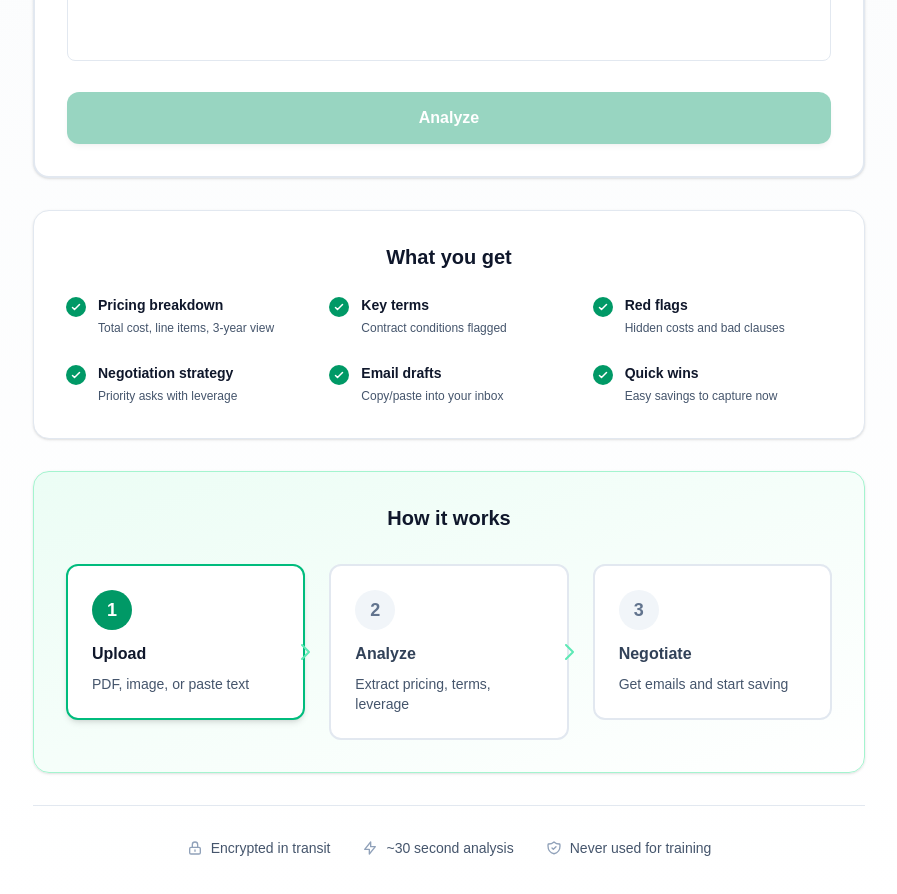
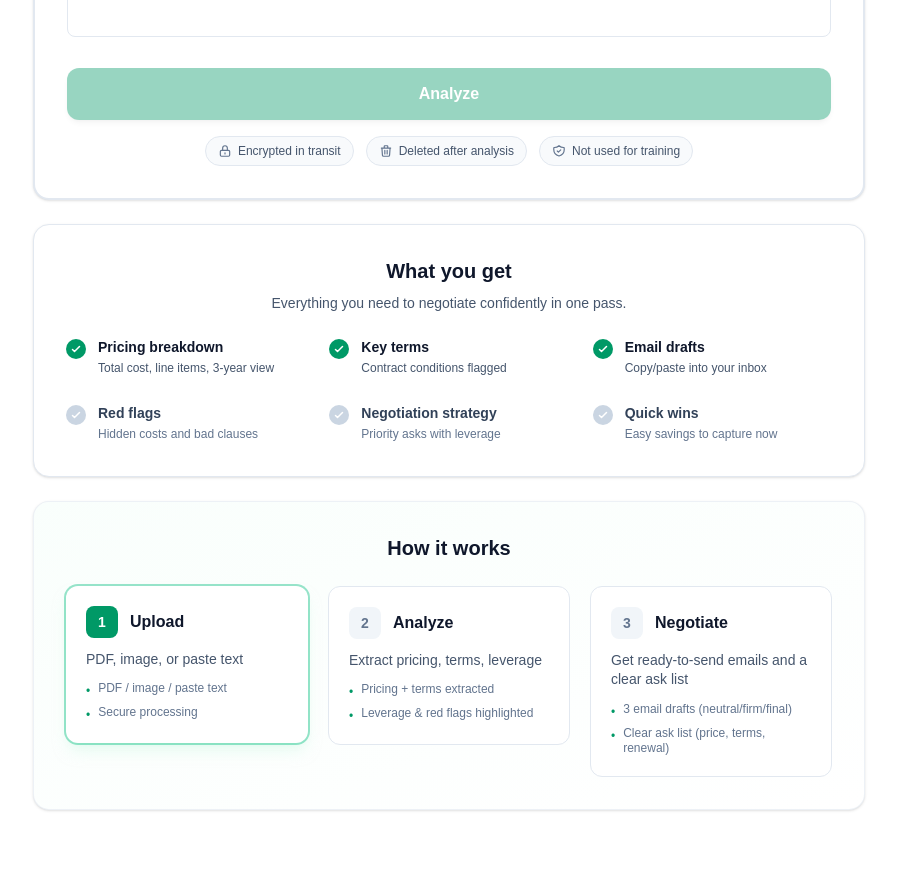
Before and after one commit to Boomchakalala/Dealcheck, a Next.js app: page /try in a window 1280 px wide. Shown: the part 800-1694 px from the top of the page, without its empty margins (191-1088 px from the left). After the commit the page ends 1658 px from the top, so only its background shows below. Built offline with nearby package versions, Linux system fonts and the light colour scheme.

Commit message:
Sandbox autosave

```diff
--- a/src/app/try/page.tsx
+++ b/src/app/try/page.tsx
@@ -93,7 +93,7 @@ export default function TryPage() {
   // If we have output, show results
   if (output) {
     return (
-      <div className="min-h-screen bg-gradient-to-b from-slate-50 to-white">
+      <div className="min-h-screen bg-white">
         {/* Header */}
         <Header variant="public" />
 
@@ -119,12 +119,12 @@ export default function TryPage() {
 
   // Upload interface
   return (
-    <div className="min-h-screen bg-gradient-to-b from-slate-50 to-white">
+    <div className="min-h-screen bg-white">
       {/* Header */}
       <Header variant="public" />
 
-      <main className="max-w-4xl mx-auto px-5 sm:px-8 py-16">
-        <div className="text-center mb-12">
+      <main className="max-w-4xl mx-auto px-5 sm:px-8 py-12">
+        <div className="text-center mb-10">
           <h1 className="text-3xl sm:text-4xl font-bold text-slate-900 mb-3">
             Upload a quote or contract
           </h1>
@@ -134,7 +134,7 @@ export default function TryPage() {
         </div>
 
         {/* Main upload area */}
-        <div className="bg-white rounded-2xl border-2 border-slate-200 shadow-sm p-8 mb-8">
+        <div className="bg-white rounded-2xl border-2 border-slate-200 shadow-sm p-8 mb-6">
           {/* Upload box */}
           <div
             className={`relative border-2 border-dashed rounded-xl p-12 text-center transition-all ${
@@ -246,29 +246,61 @@ export default function TryPage() {
               'Analyze'
             )}
           </button>
+
+          {/* Trust badges - moved here */}
+          <div className="mt-4 flex flex-wrap items-center justify-center gap-3 text-xs text-slate-600">
+            <div className="flex items-center gap-1.5 px-3 py-1.5 bg-slate-50 rounded-full border border-slate-200">
+              <svg className="w-3.5 h-3.5 text-slate-500" fill="none" viewBox="0 0 24 24" stroke="currentColor">
+                <path strokeLinecap="round" strokeLinejoin="round" strokeWidth={2} d="M12 15v2m-6 4h12a2 2 0 002-2v-6a2 2 0 00-2-2H6a2 2 0 00-2 2v6a2 2 0 002 2zm10-10V7a4 4 0 00-8 0v4h8z" />
+              </svg>
+              <span>Encrypted in transit</span>
+            </div>
+            <div className="flex items-center gap-1.5 px-3 py-1.5 bg-slate-50 rounded-full border border-slate-200">
+              <svg className="w-3.5 h-3.5 text-slate-500" fill="none" viewBox="0 0 24 24" stroke="currentColor">
+                <path strokeLinecap="round" strokeLinejoin="round" strokeWidth={2} d="M19 7l-.867 12.142A2 2 0 0116.138 21H7.862a2 2 0 01-1.995-1.858L5 7m5 4v6m4-6v6m1-10V4a1 1 0 00-1-1h-4a1 1 0 00-1 1v3M4 7h16" />
+              </svg>
+              <span>Deleted after analysis</span>
+            </div>
+            <div className="flex items-center gap-1.5 px-3 py-1.5 bg-slate-50 rounded-full border border-slate-200">
+              <svg className="w-3.5 h-3.5 text-slate-500" fill="none" viewBox="0 0 24 24" stroke="currentColor">
+                <path strokeLinecap="round" strokeLinejoin="round" strokeWidth={2} d="M9 12l2 2 4-4m5.618-4.016A11.955 11.955 0 0112 2.944a11.955 11.955 0 01-8.618 3.04A12.02 12.02 0 003 9c0 5.591 3.824 10.29 9 11.622 5.176-1.332 9-6.03 9-11.622 0-1.042-.133-2.052-.382-3.016z" />
+              </svg>
+              <span>Not used for training</span>
+            </div>
+          </div>
         </div>
 
         {/* What you'll get - Full width */}
-        <div className="bg-white rounded-2xl border border-slate-200 shadow-sm p-8 mb-8">
-          <h3 className="text-xl font-bold text-slate-900 mb-6 text-center">What you get</h3>
+        <div className="bg-white rounded-2xl border border-slate-200 shadow-sm p-8 mb-6">
+          <div className="text-center mb-6">
+            <h3 className="text-xl font-bold text-slate-900 mb-2">What you get</h3>
+            <p className="text-sm text-slate-600">Everything you need to negotiate confidently in one pass.</p>
+          </div>
           <div className="grid sm:grid-cols-2 lg:grid-cols-3 gap-6">
+            {/* Primary outcomes - emphasized */}
             {[
-              { title: 'Pricing breakdown', desc: 'Total cost, line items, 3-year view' },
-              { title: 'Key terms', desc: 'Contract conditions flagged' },
-              { title: 'Red flags', desc: 'Hidden costs and bad clauses' },
-              { title: 'Negotiation strategy', desc: 'Priority asks with leverage' },
-              { title: 'Email drafts', desc: 'Copy/paste into your inbox' },
-              { title: 'Quick wins', desc: 'Easy savings to capture now' },
+              { title: 'Pricing breakdown', desc: 'Total cost, line items, 3-year view', primary: true },
+              { title: 'Key terms', desc: 'Contract conditions flagged', primary: true },
+              { title: 'Email drafts', desc: 'Copy/paste into your inbox', primary: true },
+              { title: 'Red flags', desc: 'Hidden costs and bad clauses', primary: false },
+              { title: 'Negotiation strategy', desc: 'Priority asks with leverage', primary: false },
+              { title: 'Quick wins', desc: 'Easy savings to capture now', primary: false },
             ].map((item, i) => (
               <div key={i} className="flex items-start gap-3">
-                <div className="w-5 h-5 rounded-full bg-emerald-600 flex items-center justify-center flex-shrink-0 mt-0.5">
+                <div className={`w-5 h-5 rounded-full flex items-center justify-center flex-shrink-0 mt-0.5 ${
+                  item.primary ? 'bg-emerald-600' : 'bg-slate-300'
+                }`}>
                   <svg className="w-3 h-3 text-white" fill="none" viewBox="0 0 24 24" stroke="currentColor">
                     <path strokeLinecap="round" strokeLinejoin="round" strokeWidth={3} d="M5 13l4 4L19 7" />
                   </svg>
                 </div>
                 <div>
-                  <h4 className="text-sm font-semibold text-slate-900 mb-1">{item.title}</h4>
-                  <p className="text-xs text-slate-600 leading-relaxed">{item.desc}</p>
+                  <h4 className={`text-sm font-semibold mb-0.5 ${
+                    item.primary ? 'text-slate-900' : 'text-slate-700'
+                  }`}>{item.title}</h4>
+                  <p className={`text-xs leading-relaxed ${
+                    item.primary ? 'text-slate-600' : 'text-slate-500'
+                  }`}>{item.desc}</p>
                 </div>
               </div>
             ))}
@@ -276,63 +308,67 @@ export default function TryPage() {
         </div>
 
         {/* How it works - Horizontal stepper */}
-        <div className="bg-gradient-to-br from-emerald-50 to-white rounded-2xl border border-emerald-200 shadow-sm p-8 mb-8">
-          <h3 className="text-xl font-bold text-slate-900 mb-8 text-center">How it works</h3>
-          <div className="grid grid-cols-1 md:grid-cols-3 gap-6">
+        <div className="bg-white rounded-2xl border border-slate-200/60 shadow-sm p-8 relative overflow-hidden">
+          {/* Subtle green wash */}
+          <div className="absolute inset-0 bg-gradient-to-br from-emerald-50/30 to-transparent pointer-events-none" />
+
+          <div className="relative">
+            <h3 className="text-xl font-bold text-slate-900 mb-6 text-center">How it works</h3>
+            <div className="grid grid-cols-1 md:grid-cols-3 gap-5">
               {[
-              { num: 1, label: 'Upload', desc: 'PDF, image, or paste text', active: step === 1 },
-              { num: 2, label: 'Analyze', desc: 'Extract pricing, terms, leverage', active: step === 2 },
-              { num: 3, label: 'Negotiate', desc: 'Get emails and start saving', active: step === 3 },
-            ].map((s, idx) => (
-              <div key={s.num} className="relative">
-                <div className={`bg-white rounded-xl border-2 p-6 transition-all ${
+                {
+                  num: 1,
+                  label: 'Upload',
+                  desc: 'PDF, image, or paste text',
+                  bullets: ['PDF / image / paste text', 'Secure processing'],
+                  active: step === 1
+                },
+                {
+                  num: 2,
+                  label: 'Analyze',
+                  desc: 'Extract pricing, terms, leverage',
+                  bullets: ['Pricing + terms extracted', 'Leverage & red flags highlighted'],
+                  active: step === 2
+                },
+                {
+                  num: 3,
+                  label: 'Negotiate',
+                  desc: 'Get ready-to-send emails and a clear ask list',
+                  bullets: ['3 email drafts (neutral/firm/final)', 'Clear ask list (price, terms, renewal)'],
+                  active: step === 3
+                },
+              ].map((s) => (
+                <div key={s.num}>
+                  <div className={`bg-white rounded-xl p-5 transition-all ${
                     s.active
-                    ? 'border-emerald-500 shadow-md'
-                    : 'border-slate-200'
+                      ? 'ring-2 ring-emerald-500/40 shadow-lg shadow-emerald-100/50'
+                      : 'border border-slate-200 hover:border-slate-300'
                   }`}>
-                  <div className={`w-10 h-10 rounded-full flex items-center justify-center text-lg font-bold mb-3 ${
+                    <div className="flex items-center gap-3 mb-3">
+                      <div className={`w-8 h-8 rounded-lg flex items-center justify-center text-sm font-bold ${
                         s.active
                           ? 'bg-emerald-600 text-white'
                           : 'bg-slate-100 text-slate-500'
                       }`}>
                         {s.num}
                       </div>
-                  <h4 className={`text-base font-semibold mb-2 ${s.active ? 'text-slate-900' : 'text-slate-700'}`}>
+                      <h4 className="text-base font-semibold text-slate-900">
                         {s.label}
                       </h4>
-                  <p className="text-sm text-slate-600">{s.desc}</p>
                     </div>
-                {idx < 2 && (
-                  <div className="hidden md:block absolute top-1/2 -right-3 transform -translate-y-1/2 z-10">
-                    <svg className="w-6 h-6 text-emerald-300" fill="none" viewBox="0 0 24 24" stroke="currentColor">
-                      <path strokeLinecap="round" strokeLinejoin="round" strokeWidth={2} d="M9 5l7 7-7 7" />
-                    </svg>
+                    <p className="text-sm text-slate-600 leading-snug mb-3">{s.desc}</p>
+                    <ul className="space-y-1.5">
+                      {s.bullets.map((bullet, i) => (
+                        <li key={i} className="flex items-start gap-2 text-xs text-slate-500">
+                          <span className="text-emerald-600 mt-0.5">•</span>
+                          <span className="leading-tight">{bullet}</span>
+                        </li>
+                      ))}
+                    </ul>
                   </div>
-                )}
                 </div>
               ))}
             </div>
-        </div>
-
-        {/* Trust line */}
-        <div className="flex flex-col sm:flex-row items-center justify-center gap-8 text-sm text-slate-600 border-t border-slate-200 pt-8">
-          <div className="flex items-center gap-2">
-            <svg className="w-4 h-4 text-slate-400" fill="none" viewBox="0 0 24 24" stroke="currentColor">
-              <path strokeLinecap="round" strokeLinejoin="round" strokeWidth={2} d="M12 15v2m-6 4h12a2 2 0 002-2v-6a2 2 0 00-2-2H6a2 2 0 00-2 2v6a2 2 0 002 2zm10-10V7a4 4 0 00-8 0v4h8z" />
-            </svg>
-            <span>Encrypted in transit</span>
-          </div>
-          <div className="flex items-center gap-2">
-            <svg className="w-4 h-4 text-slate-400" fill="none" viewBox="0 0 24 24" stroke="currentColor">
-              <path strokeLinecap="round" strokeLinejoin="round" strokeWidth={2} d="M13 10V3L4 14h7v7l9-11h-7z" />
-            </svg>
-            <span>~30 second analysis</span>
-          </div>
-          <div className="flex items-center gap-2">
-            <svg className="w-4 h-4 text-slate-400" fill="none" viewBox="0 0 24 24" stroke="currentColor">
-              <path strokeLinecap="round" strokeLinejoin="round" strokeWidth={2} d="M9 12l2 2 4-4m5.618-4.016A11.955 11.955 0 0112 2.944a11.955 11.955 0 01-8.618 3.04A12.02 12.02 0 003 9c0 5.591 3.824 10.29 9 11.622 5.176-1.332 9-6.03 9-11.622 0-1.042-.133-2.052-.382-3.016z" />
-            </svg>
-            <span>Never used for training</span>
           </div>
         </div>
       </main>
```
Lines whose indentation alone changed are shown as unchanged.
